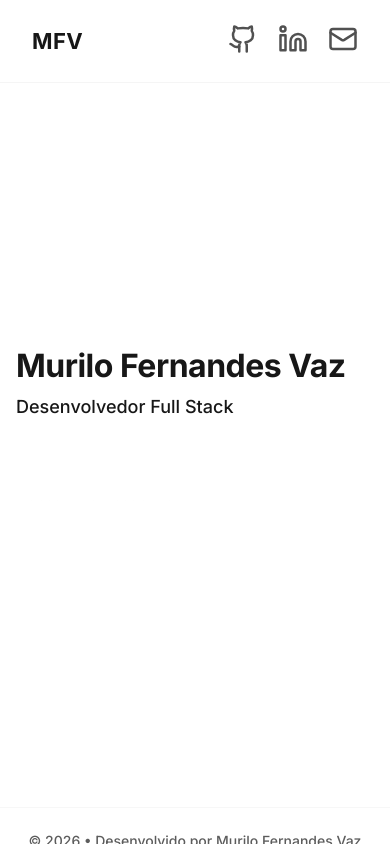
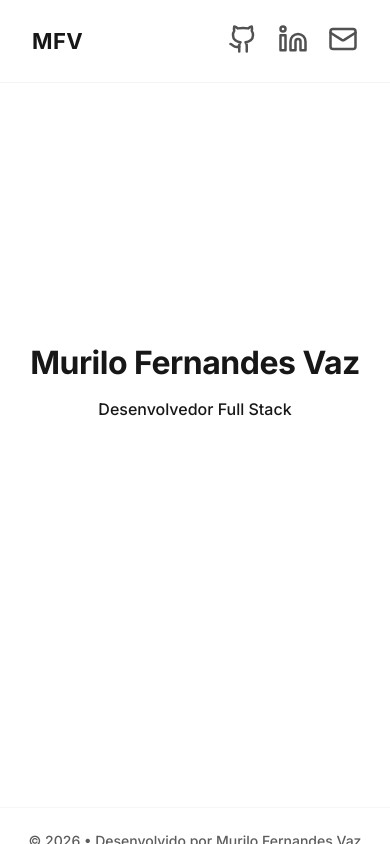
Before and after one commit to murilofernandes1/Portf-lio, a Next.js app: page / in a window 390 px wide. Built offline with nearby package versions, Linux system fonts and the light colour scheme.

Commit message:
styles: hidded the navigator on mobile devices

```diff
--- a/src/app/layout.tsx
+++ b/src/app/layout.tsx
@@ -3,6 +3,7 @@ import { Inter } from "next/font/google";
 import "./globals.css";
 import Header from "@/components/header/header";
 import Footer from "@/components/footer/footer";
+import NavBar from "@/components/left-navbar/navbar";
 
 const interMono = Inter({
   variable: "--font-inter",
@@ -25,7 +26,7 @@ export default function RootLayout({
           <Header />
 
           <div className="body">
-            {/* <NavBar /> */}
+            <NavBar />
             <div className="content">{children}</div>
           </div>
 
--- a/src/app/page.module.css
+++ b/src/app/page.module.css
@@ -1,16 +1,17 @@
 .main {
-  padding: 64px 32px;
+  padding: clamp(40px, 8vw, 64px) clamp(24px, 4vw, 32px);
   display: flex;
   flex-direction: column;
   justify-content: center;
+  align-items: flex-start;
   min-height: calc(100vh - 120px);
-  transform: translateY(-20px);
+  gap: 12px;
 }
 
 @keyframes fadeUp {
   from {
     opacity: 0;
-    transform: translateY(6px);
+    transform: translateY(10px);
   }
   to {
     opacity: 1;
@@ -26,32 +27,31 @@
 }
 
 .bigname {
-  font-size: 52px;
+  font-size: clamp(32px, 6vw, 52px);
   font-weight: 700;
-  line-height: 60px;
+  line-height: 1.1;
   letter-spacing: -0.5px;
   color: var(--text-primary);
-  margin-bottom: 10px;
+  margin-bottom: 8px;
   animation-delay: 0s;
 }
 
 .role {
-  font-size: 22px;
+  font-size: clamp(16px, 3vw, 22px);
   font-weight: 500;
   color: var(--text-secondary);
-  margin-bottom: 6px;
-  animation-delay: 0.12s;
+  margin-bottom: 12px;
+  animation-delay: 0.1s;
 }
 
 .message {
-  margin-top: 18px;
-  max-width: 540px;
-  font-size: 18px;
+  max-width: 100%;
+  font-size: clamp(14px, 2.5vw, 18px);
   font-weight: 400;
-  line-height: 1.65;
+  line-height: 1.6;
   color: rgba(255, 255, 255, 0.75);
   letter-spacing: 0.3px;
-  animation-delay: 0.28s;
+  animation-delay: 0.2s;
 }
 
 .highlight {
@@ -72,52 +72,49 @@
     rgba(255, 255, 255, 1),
     rgba(255, 255, 255, 0.2)
   );
+  border-radius: 1px;
 }
+
 @media (max-width: 768px) {
   .main {
-    padding: 48px 24px;
-    transform: translateY(-10px);
+    gap: 10px;
+    align-items: center;
   }
 
   .bigname {
-    font-size: 40px;
-    line-height: 48px;
+    line-height: 1.2;
   }
 
   .role {
-    font-size: 20px;
-    margin-bottom: 4px;
+    margin-bottom: 8px;
   }
 
   .message {
-    font-size: 16px;
-    max-width: 100%;
-    margin-top: 16px;
+    margin-top: 8px;
+    align-self: center;
   }
 
   .highlight::after {
     height: 1.5px;
+    align-self: center;
   }
 }
 
 @media (max-width: 480px) {
   .main {
-    padding: 32px 16px;
+    gap: 8px;
   }
 
   .bigname {
-    font-size: 32px;
-    line-height: 40px;
+    line-height: 1.2;
   }
 
   .role {
-    font-size: 18px;
-    margin-bottom: 2px;
+    margin-bottom: 6px;
   }
 
   .message {
-    font-size: 14px;
-    margin-top: 12px;
+    line-height: 1.5;
   }
 
   .highlight::after {
--- a/src/app/projects/orbit-bank/page.module.css
+++ b/src/app/projects/orbit-bank/page.module.css
@@ -153,101 +153,13 @@
   color: #fff;
   transform: translateX(-2px);
 }
-@media (max-width: 768px) {
-  .main {
-    padding: 48px 24px;
-    transform: translateY(-10px);
-  }
-
-  .bigname {
-    font-size: 36px;
-  }
-
-  .role {
-    font-size: 16px;
-    margin-top: 6px;
-  }
-
-  .description {
-    font-size: 14px;
-    margin-top: 12px;
-  }
-
-  .techs {
-    gap: 10px;
-    margin-top: 16px;
-  }
-
-  .techs img {
-    width: 22px;
-    height: 22px;
-  }
-
-  .actions {
-    gap: 10px;
-    margin-top: 20px;
-  }
-
-  .actionButton {
-    padding: 10px 14px;
-    border-radius: 10px;
-    font-size: 14px;
+@media (max-width: 900px) {
+  .layout {
+    flex-direction: column;
+    gap: 40px;
   }
 
   .carousel {
-    width: 100%;
     margin-left: 0;
   }
-
-  .placeholder {
-    height: 180px;
-  }
 }
-
-@media (max-width: 480px) {
-  .main {
-    padding: 32px 16px;
-  }
-
-  .bigname {
-    font-size: 28px;
-  }
-
-  .role {
-    font-size: 14px;
-  }
-
-  .description {
-    font-size: 13px;
-  }
-
-  .techs {
-    gap: 8px;
-    margin-top: 12px;
-  }
-
-  .techs img {
-    width: 20px;
-    height: 20px;
-  }
-
-  .actions {
-    gap: 8px;
-    margin-top: 16px;
-    flex-direction: column;
-  }
-
-  .actionButton {
-    width: 100%;
-    padding: 10px;
-    font-size: 13px;
-  }
-
-  .carousel {
-    width: 100%;
-  }
-
-  .placeholder {
-    height: 160px;
-  }
-}
--- a/src/components/left-navbar/navbar.module.css
+++ b/src/components/left-navbar/navbar.module.css
@@ -39,3 +39,8 @@
   opacity: 0.03;
   margin-left: 18px;
 }
+@media (max-width: 900px) {
+  .container {
+    display: none;
+  }
+}
```
